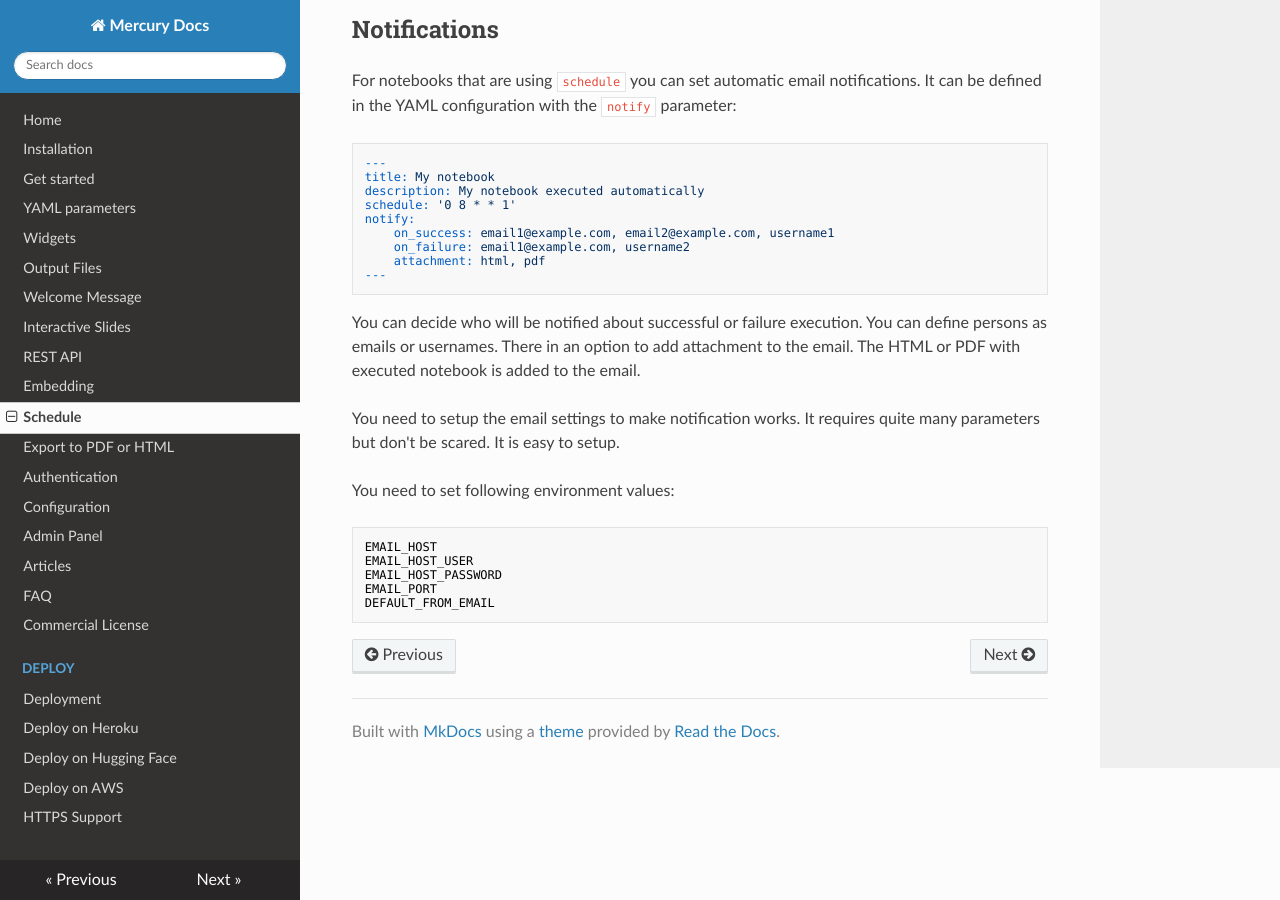
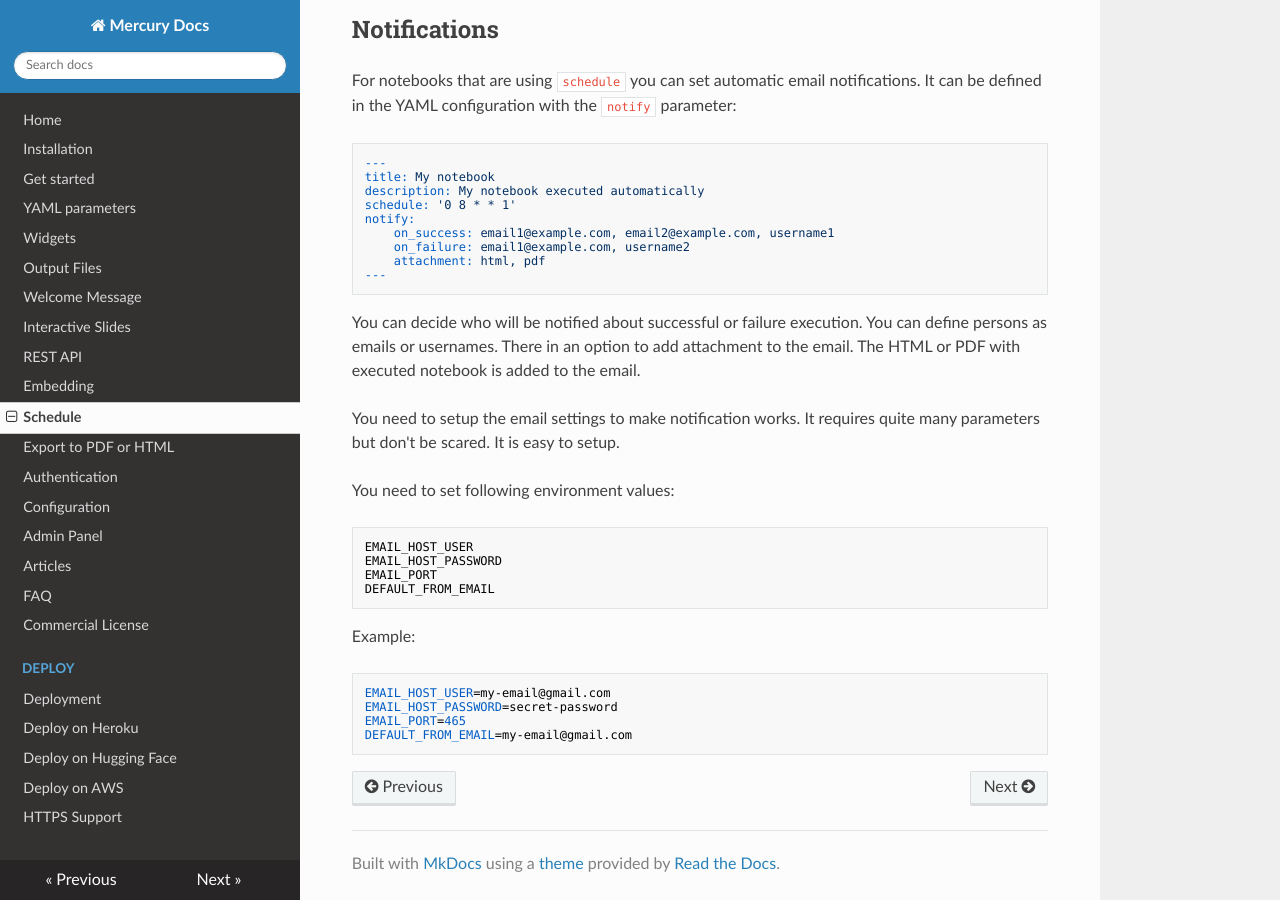
Before and after one commit to mljar/mercury, an MkDocs documentation site: the page built from docs/schedule.md, in a window 1280 px wide and 900 px high, scrolled down 636 px. Built offline with MkDocs 1.6.1, drawn with Linux system fonts in a browser that asks for light colours; nearby versions of some CDN libraries.

Commit message:
update schedule docs

````diff
--- a/docs/schedule.md
+++ b/docs/schedule.md
@@ -44,9 +44,18 @@ You need to setup the email settings to make notification works. It requires qui
 You need to set following environment values:
 
 ```
-EMAIL_HOST
 EMAIL_HOST_USER
 EMAIL_HOST_PASSWORD
 EMAIL_PORT
 DEFAULT_FROM_EMAIL
 ```
+
+
+Example:
+
+```
+EMAIL_HOST_USER=my-email@gmail.com
+EMAIL_HOST_PASSWORD=secret-password
+EMAIL_PORT=465
+DEFAULT_FROM_EMAIL=my-email@gmail.com
+```
````
